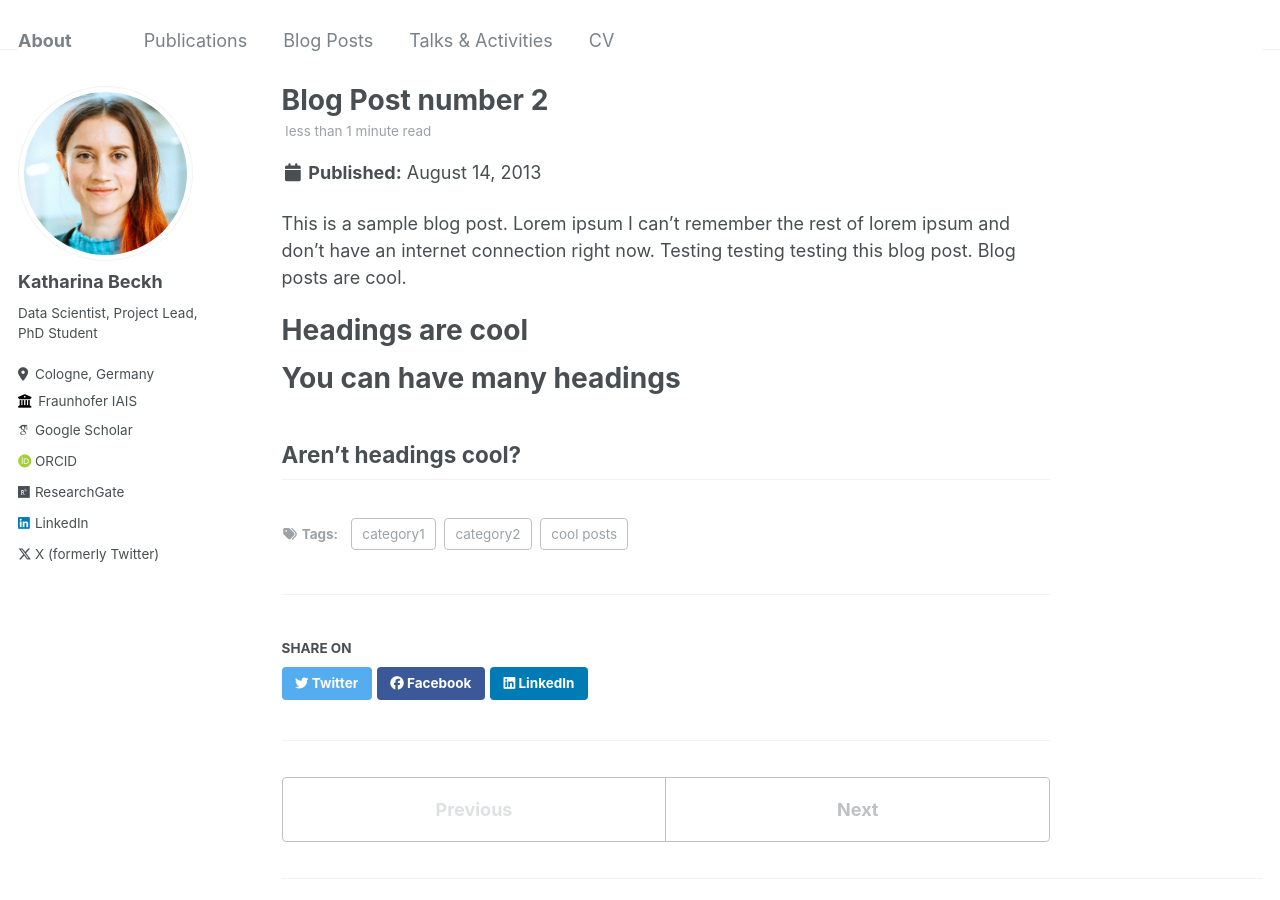
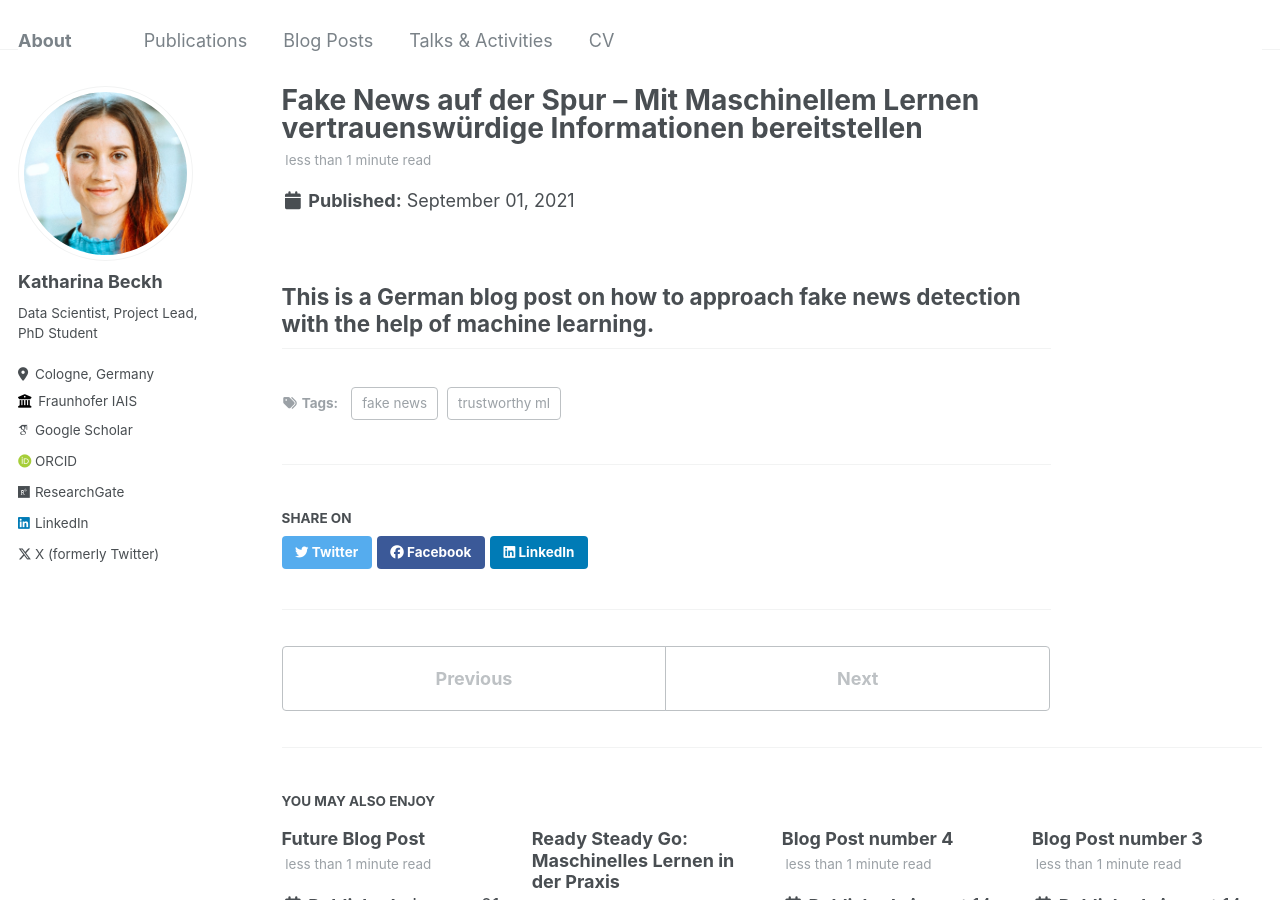
Before and after one commit to kbeckh/kbeckh.github.io, a Jekyll site: the page built from _posts/2013-08-14-blog-post-2.md, in a window 1280 px wide and 900 px high. Built offline with Jekyll 4.4.1, drawn with Linux system fonts in a browser that asks for light colours; some web fonts are replaced.

Commit message:
Update 2013-08-14-blog-post-2.md

```diff
--- a/_posts/2013-08-14-blog-post-2.md
+++ b/_posts/2013-08-14-blog-post-2.md
@@ -1,20 +1,11 @@
 ---
-title: 'Blog Post number 2'
-date: 2013-08-14
+title: 'Fake News auf der Spur – Mit Maschinellem Lernen vertrauenswürdige Informationen bereitstellen'
+date: 2021-09-01
 permalink: /posts/2013/08/blog-post-2/
 tags:
-  - cool posts
-  - category1
-  - category2
+  - fake news
+  - trustworthy ml
 ---
 
-This is a sample blog post. Lorem ipsum I can't remember the rest of lorem ipsum and don't have an internet connection right now. Testing testing testing this blog post. Blog posts are cool.
-
-Headings are cool
-======
-
-You can have many headings
-======
-
-Aren't headings cool?
+This is a German blog post on how to approach fake news detection with the help of machine learning.
 ------
```
